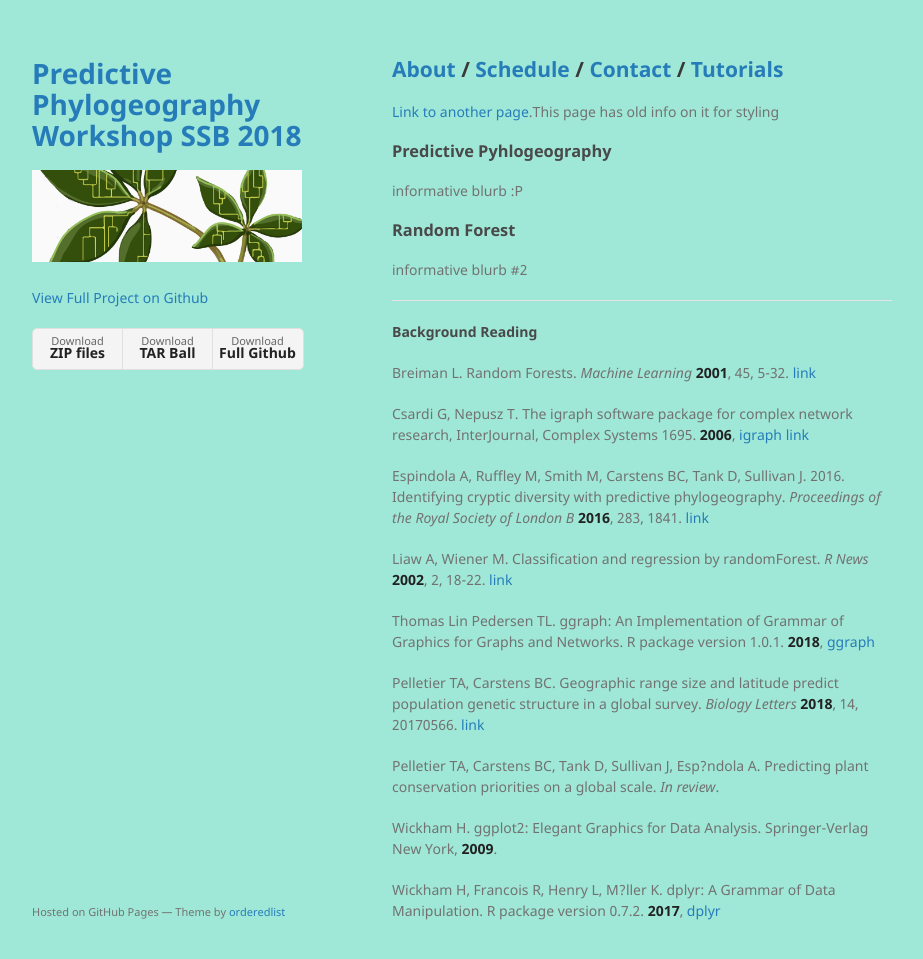
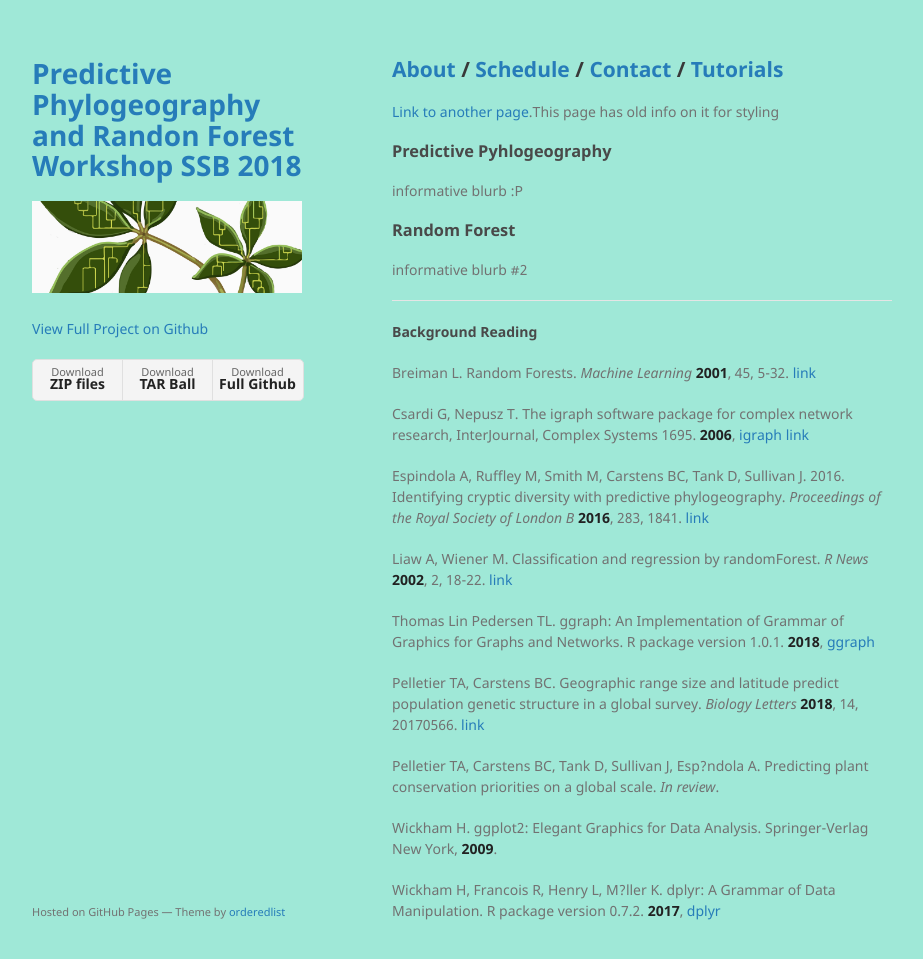
Before and after one commit to PredictivePhylogeography-SSB2018/PredictivePhylogeography-SSB2018.github.io, a Jekyll site: the page built from index.md, in a window 1280 px wide and 991 px high. Shown: the top 959 px of the window, without its empty margins (178-1101 px from the left). Built offline with Jekyll 4.4.1, drawn with Linux system fonts in a browser that asks for light colours; the repository's description, which GitHub fills in, is left out; our own code applies the rules of GitHub Pages for plain Markdown files.

Commit message:
update title

```diff
--- a/_config.yml
+++ b/_config.yml
@@ -1,4 +1,4 @@
-title: Predictive Phylogeography Workshop SSB 2018
+title: Predictive Phylogeography and Randon Forest Workshop SSB 2018
 logo: /assets/img/ssb2018-front-banner.png
 description:
 show_downloads: true
```
